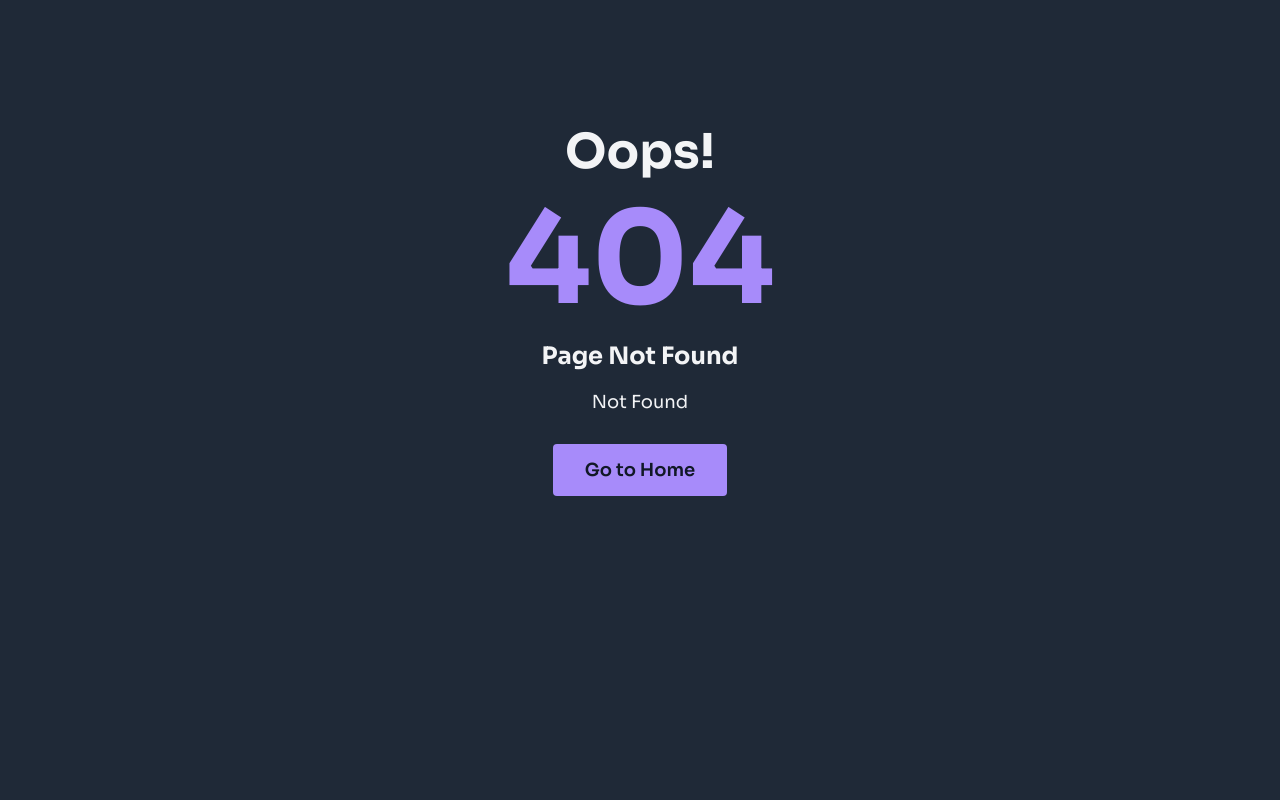
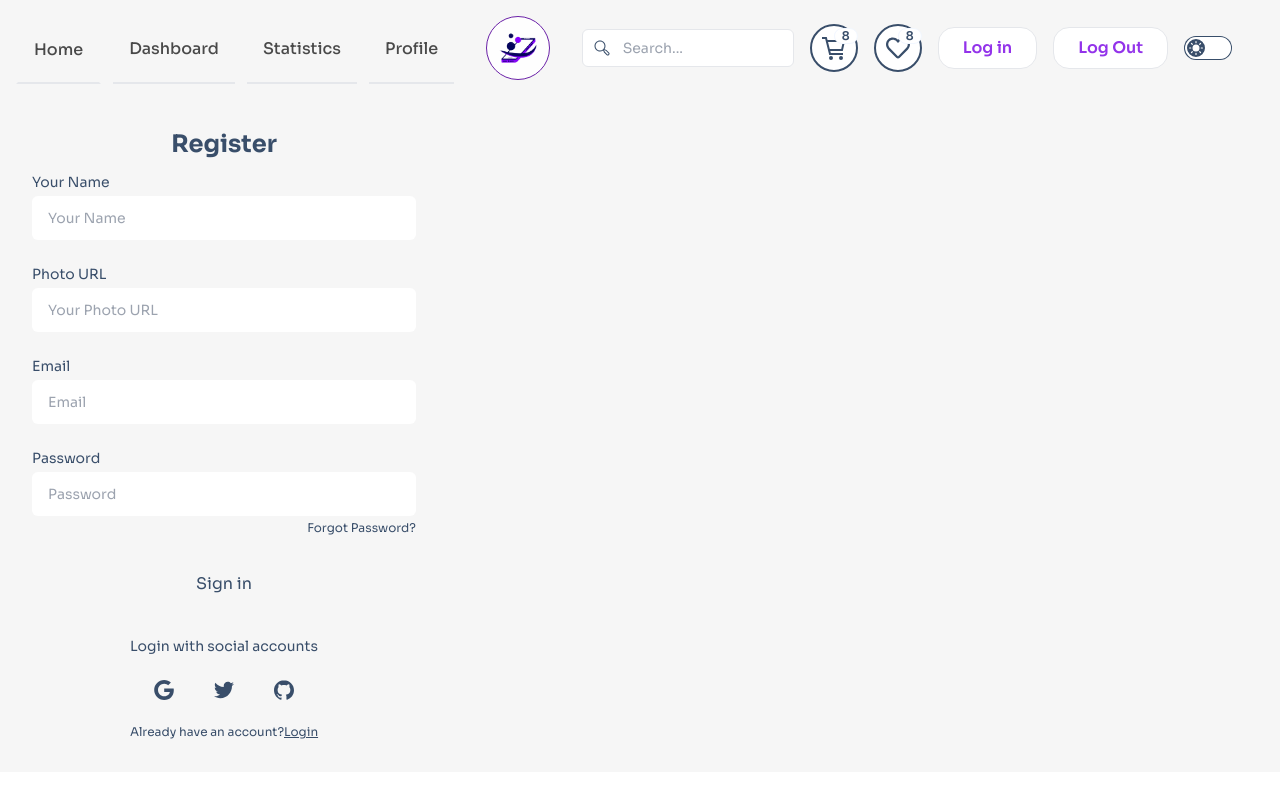
Before and after one commit to mdnumanahmed/gadget-solutions, a React (Vite) app: page /register in a window 1280 px wide. Before the commit this address had no page. Shown: the top 800 px of the page. Built offline with nearby package versions, Linux system fonts and the light colour scheme.

Commit message:
Register page added

```diff
--- a/src/components/Navbar.jsx
+++ b/src/components/Navbar.jsx
@@ -3,8 +3,10 @@
 import { GrCart } from "react-icons/gr";
 import { FaRegHeart } from "react-icons/fa";
 import { useEffect, useState } from "react";
+// import { DataConnect } from "firebase/data-connect";
 
 const Navbar = () => {
+  // const { cartItems, wishlists } = useContext(DataConnect);
   const [theme, setTheme] = useState("");
 
   const handleTheme = () => {
@@ -112,18 +114,22 @@
               </div>
             </div>
             {/* Login logout */}
+            <Link to={"/login"}>
               <button
                 type="button"
                 className="hidden px-6 py-2 font-semibold bg-white text-purple-600 border rounded-2xl lg:block dark:bg-purple-600 dark:text-gray-50 hover:bg-purple-600 hover:text-white"
               >
                 Log in
               </button>
+            </Link>
+            <Link to={"/register"}>
               <button
                 type="button"
                 className="hidden px-6 py-2 font-semibold border bg-white text-purple-600 rounded-2xl lg:block dark:bg-purple-600 dark:text-gray-50 hover:bg-purple-600 hover:text-white"
               >
                 Log Out
               </button>
+            </Link>
 
             {/* Theme Controller */}
             <label className="grid cursor-pointer place-items-center">
--- /dev/null
+++ b/src/pages/Register.jsx
@@ -0,0 +1,117 @@
+import { Link } from "react-router-dom";
+
+const Register = () => {
+  return (
+    <div>
+      <div className="w-full max-w-md p-8 space-y-3 rounded-xl dark:bg-gray-50 dark:text-gray-800">
+        <h1 className="text-2xl font-bold text-center">Register</h1>
+        <form className="space-y-6">
+          <div className="space-y-1 text-sm">
+            <label htmlFor="name" className="block dark:text-gray-600">
+              Your Name
+            </label>
+            <input
+              type="text"
+              name="name"
+              id="name"
+              placeholder="Your Name"
+              className="w-full px-4 py-3 rounded-md dark:border-gray-300 dark:bg-gray-50 dark:text-gray-800 focus:dark:border-purple-600"
+            />
+          </div>
+          <div className="space-y-1 text-sm">
+            <label htmlFor="photo" className="block dark:text-gray-600">
+              Photo URL
+            </label>
+            <input
+              type="text"
+              name="photo"
+              id="photo"
+              placeholder="Your Photo URL"
+              className="w-full px-4 py-3 rounded-md dark:border-gray-300 dark:bg-gray-50 dark:text-gray-800 focus:dark:border-purple-600"
+            />
+          </div>
+          <div className="space-y-1 text-sm">
+            <label htmlFor="email" className="block dark:text-gray-600">
+              Email
+            </label>
+            <input
+              type="email"
+              name="email"
+              id="email"
+              placeholder="Email"
+              className="w-full px-4 py-3 rounded-md dark:border-gray-300 dark:bg-gray-50 dark:text-gray-800 focus:dark:border-purple-600"
+            />
+          </div>
+          <div className="space-y-1 text-sm">
+            <label htmlFor="password" className="block dark:text-gray-600">
+              Password
+            </label>
+            <input
+              type="password"
+              name="password"
+              id="password"
+              placeholder="Password"
+              className="w-full px-4 py-3 rounded-md dark:border-gray-300 dark:bg-gray-50 dark:text-gray-800 focus:dark:border-purple-600"
+            />
+            <div className="flex justify-end text-xs dark:text-gray-600">
+              <a rel="noopener noreferrer" href="#">
+                Forgot Password?
+              </a>
+            </div>
+          </div>
+          <button className="block w-full p-3 text-center rounded-sm dark:text-gray-50 dark:bg-purple-600">
+            Sign in
+          </button>
+        </form>
+        <div className="flex items-center pt-4 space-x-1">
+          <div className="flex-1 h-px sm:w-16 dark:bg-gray-300"></div>
+          <p className="px-3 text-sm dark:text-gray-600">
+            Login with social accounts
+          </p>
+          <div className="flex-1 h-px sm:w-16 dark:bg-gray-300"></div>
+        </div>
+        <div className="flex justify-center space-x-4">
+          <button aria-label="Log in with Google" className="p-3 rounded-sm">
+            <svg
+              xmlns="http://www.w3.org/2000/svg"
+              viewBox="0 0 32 32"
+              className="w-5 h-5 fill-current"
+            >
+              <path d="M16.318 13.714v5.484h9.078c-0.37 2.354-2.745 6.901-9.078 6.901-5.458 0-9.917-4.521-9.917-10.099s4.458-10.099 9.917-10.099c3.109 0 5.193 1.318 6.38 2.464l4.339-4.182c-2.786-2.599-6.396-4.182-10.719-4.182-8.844 0-16 7.151-16 16s7.156 16 16 16c9.234 0 15.365-6.49 15.365-15.635 0-1.052-0.115-1.854-0.255-2.651z"></path>
+            </svg>
+          </button>
+          <button aria-label="Log in with Twitter" className="p-3 rounded-sm">
+            <svg
+              xmlns="http://www.w3.org/2000/svg"
+              viewBox="0 0 32 32"
+              className="w-5 h-5 fill-current"
+            >
+              <path d="M31.937 6.093c-1.177 0.516-2.437 0.871-3.765 1.032 1.355-0.813 2.391-2.099 2.885-3.631-1.271 0.74-2.677 1.276-4.172 1.579-1.192-1.276-2.896-2.079-4.787-2.079-3.625 0-6.563 2.937-6.563 6.557 0 0.521 0.063 1.021 0.172 1.495-5.453-0.255-10.287-2.875-13.52-6.833-0.568 0.964-0.891 2.084-0.891 3.303 0 2.281 1.161 4.281 2.916 5.457-1.073-0.031-2.083-0.328-2.968-0.817v0.079c0 3.181 2.26 5.833 5.26 6.437-0.547 0.145-1.131 0.229-1.724 0.229-0.421 0-0.823-0.041-1.224-0.115 0.844 2.604 3.26 4.5 6.14 4.557-2.239 1.755-5.077 2.801-8.135 2.801-0.521 0-1.041-0.025-1.563-0.088 2.917 1.86 6.36 2.948 10.079 2.948 12.067 0 18.661-9.995 18.661-18.651 0-0.276 0-0.557-0.021-0.839 1.287-0.917 2.401-2.079 3.281-3.396z"></path>
+            </svg>
+          </button>
+          <button aria-label="Log in with GitHub" className="p-3 rounded-sm">
+            <svg
+              xmlns="http://www.w3.org/2000/svg"
+              viewBox="0 0 32 32"
+              className="w-5 h-5 fill-current"
+            >
+              <path d="M16 0.396c-8.839 0-16 7.167-16 16 0 7.073 4.584 13.068 10.937 15.183 0.803 0.151 1.093-0.344 1.093-0.772 0-0.38-0.009-1.385-0.015-2.719-4.453 0.964-5.391-2.151-5.391-2.151-0.729-1.844-1.781-2.339-1.781-2.339-1.448-0.989 0.115-0.968 0.115-0.968 1.604 0.109 2.448 1.645 2.448 1.645 1.427 2.448 3.744 1.74 4.661 1.328 0.14-1.031 0.557-1.74 1.011-2.135-3.552-0.401-7.287-1.776-7.287-7.907 0-1.751 0.62-3.177 1.645-4.297-0.177-0.401-0.719-2.031 0.141-4.235 0 0 1.339-0.427 4.4 1.641 1.281-0.355 2.641-0.532 4-0.541 1.36 0.009 2.719 0.187 4 0.541 3.043-2.068 4.381-1.641 4.381-1.641 0.859 2.204 0.317 3.833 0.161 4.235 1.015 1.12 1.635 2.547 1.635 4.297 0 6.145-3.74 7.5-7.296 7.891 0.556 0.479 1.077 1.464 1.077 2.959 0 2.14-0.020 3.864-0.020 4.385 0 0.416 0.28 0.916 1.104 0.755 6.4-2.093 10.979-8.093 10.979-15.156 0-8.833-7.161-16-16-16z"></path>
+            </svg>
+          </button>
+        </div>
+        <p className="text-xs text-center sm:px-6 dark:text-gray-600">
+          Already have an account?
+          <Link
+            rel="noopener noreferrer"
+            href="#"
+            className="underline dark:text-gray-800"
+          >
+            Login
+          </Link>
+        </p>
+      </div>
+    </div>
+  );
+};
+
+export default Register;
--- a/src/routes/Route.jsx
+++ b/src/routes/Route.jsx
@@ -6,6 +6,7 @@
 import Dashboard from "../pages/Dashboard";
 import SelectedProductList from "../components/SelectedProductList";
 import Statistics from "../pages/Statistics";
+import Register from "../pages/Register";
 
 const router = createBrowserRouter([
   {
@@ -39,6 +40,10 @@
         path: "/statistics",
         element: <Statistics />,
       },
+      {
+        path: "/register",
+        element: <Register />,
+      },
     ],
   },
 ]);
```
Lines whose indentation alone changed are shown as unchanged.
